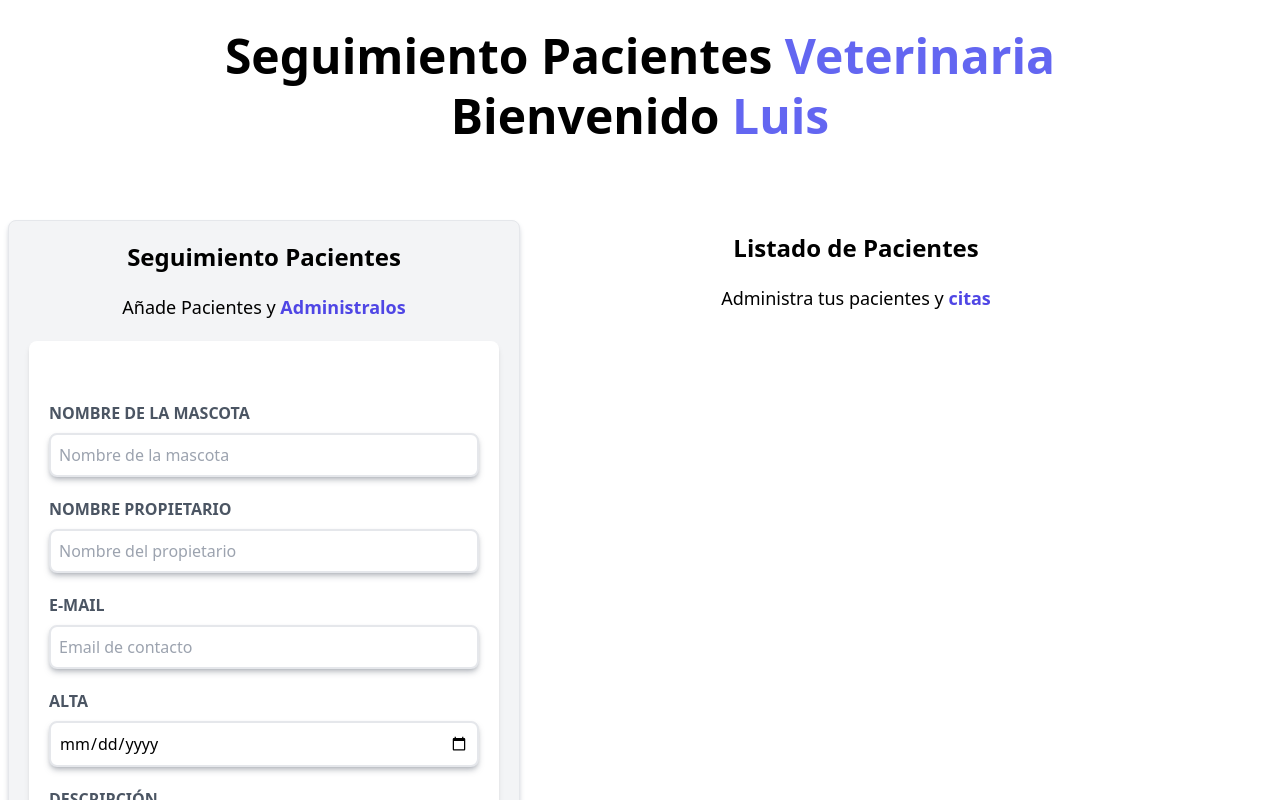
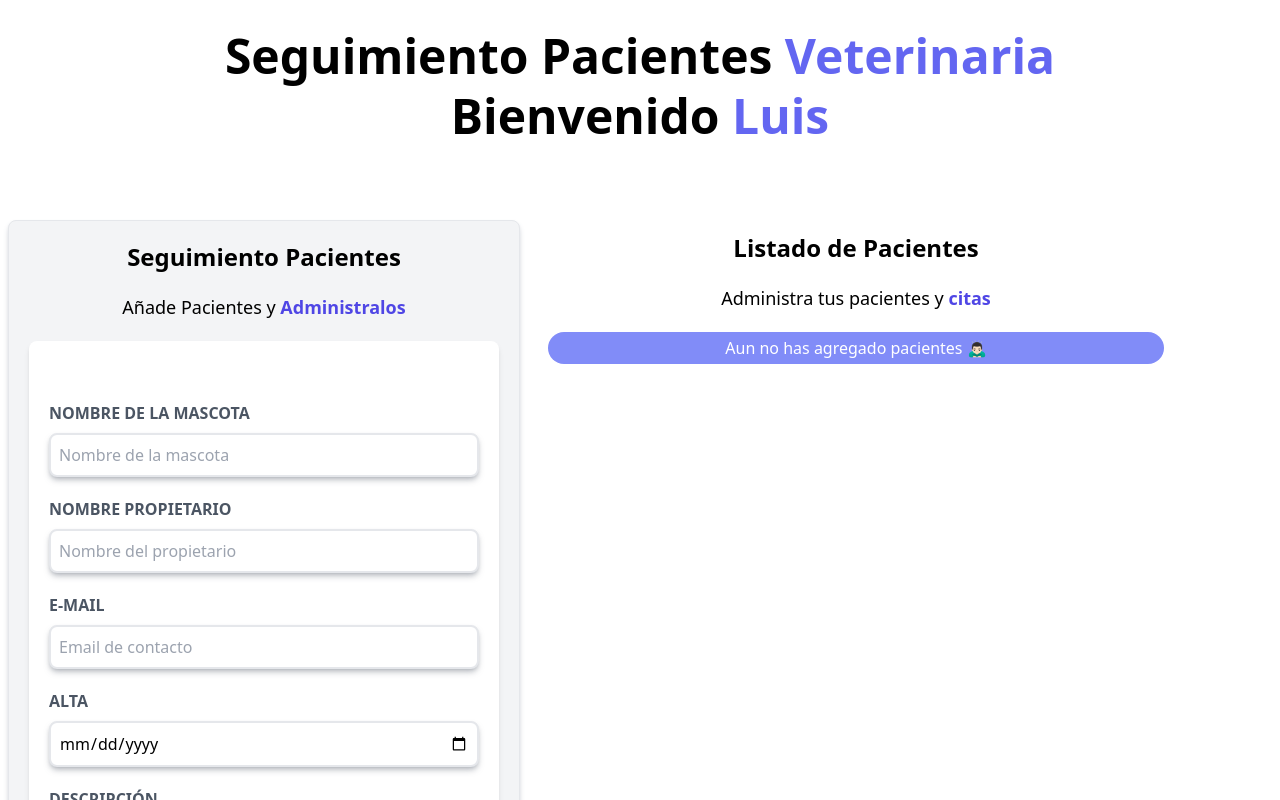
Before and after one commit to Luis-Salinas-SD/citas, a React (Vite) app: page / in a window 1280 px wide. Shown: the top 800 px of the page. Built offline with nearby package versions, Linux system fonts and the light colour scheme.

Commit message:
Actualizacion 81-P

```diff
--- a/src/App.jsx
+++ b/src/App.jsx
@@ -6,6 +6,8 @@ import { useState } from "react";
 function App() {
   /* Hooks */
   const [pacientes, setPacientes] = useState([]);
+  //# Hook para editar
+  const [paciente, setPaciente] = useState({});
 
   return (
     <div className="container mx-auto mt-5">
@@ -21,6 +23,7 @@ function App() {
         />
         <ListadoPacientes
           pacientes={pacientes}
+          setPaciente={setPaciente}
         />
       </div>
     </div>
--- a/src/components/ListadoPacientes.jsx
+++ b/src/components/ListadoPacientes.jsx
@@ -1,10 +1,11 @@
 import { render } from "react-dom"
 import Pacientes from "./Pacientes"
 
-const ListadoPacientes = ({ pacientes }) => {
+const ListadoPacientes = ({ pacientes, setPaciente }) => {
+
 
     return (
-        <div className='md:w-1/2 lg:w3/5rounded-lg p-3 m-2 md:h-screen overflow-y-scroll'>
+        <div className='md:w-1/2 lg:w3/5 rounded-lg p-3 m-2 md:h-screen overflow-y-scroll'>
             <h2 className='font-black text-2xl text-center'>
                 Listado de Pacientes
             </h2>
@@ -12,16 +13,20 @@ const ListadoPacientes = ({ pacientes }) => {
                 Administra tus pacientes y {' '}
                 <span className='text-indigo-600 font-bold'>citas</span>
             </p>
-
+            {pacientes && pacientes.length ? (
+                <>
                     {pacientes.map((el) => (
-
                         <Pacientes
                             key={el.id}
                             el={el}
                         />
-
                     ))}
-
+                </>
+            ) : (
+                <div className="bg-indigo-400 text-center text-white p-1 rounded-full">
+                    <h1>Aun no has agregado pacientes 🙇🏻‍♂️</h1>
+                </div>
+            )}
         </div>
     )
 
--- a/src/components/Pacientes.jsx
+++ b/src/components/Pacientes.jsx
@@ -24,7 +24,10 @@ const Pacientes = ({ el }) => {
                 Descripción: {' '}
                 <span className='font-normal normal-case'> {desc} </span>
             </p>
-            {/* <p>{el.id}</p> */}
+            <div className="text-center">
+                <button type="button" className="py-2 px-10 bg-indigo-500 hover:bg-indigo-800 text-white rounded-full m-4">Editar</button>
+                <button type="button" className="py-2 px-10 bg-red-500 hover:bg-red-600 text-white rounded-full m-4">Eliminar</button>
+            </div>
         </div>
     )
 }
```
Lines whose indentation alone changed are shown as unchanged.
